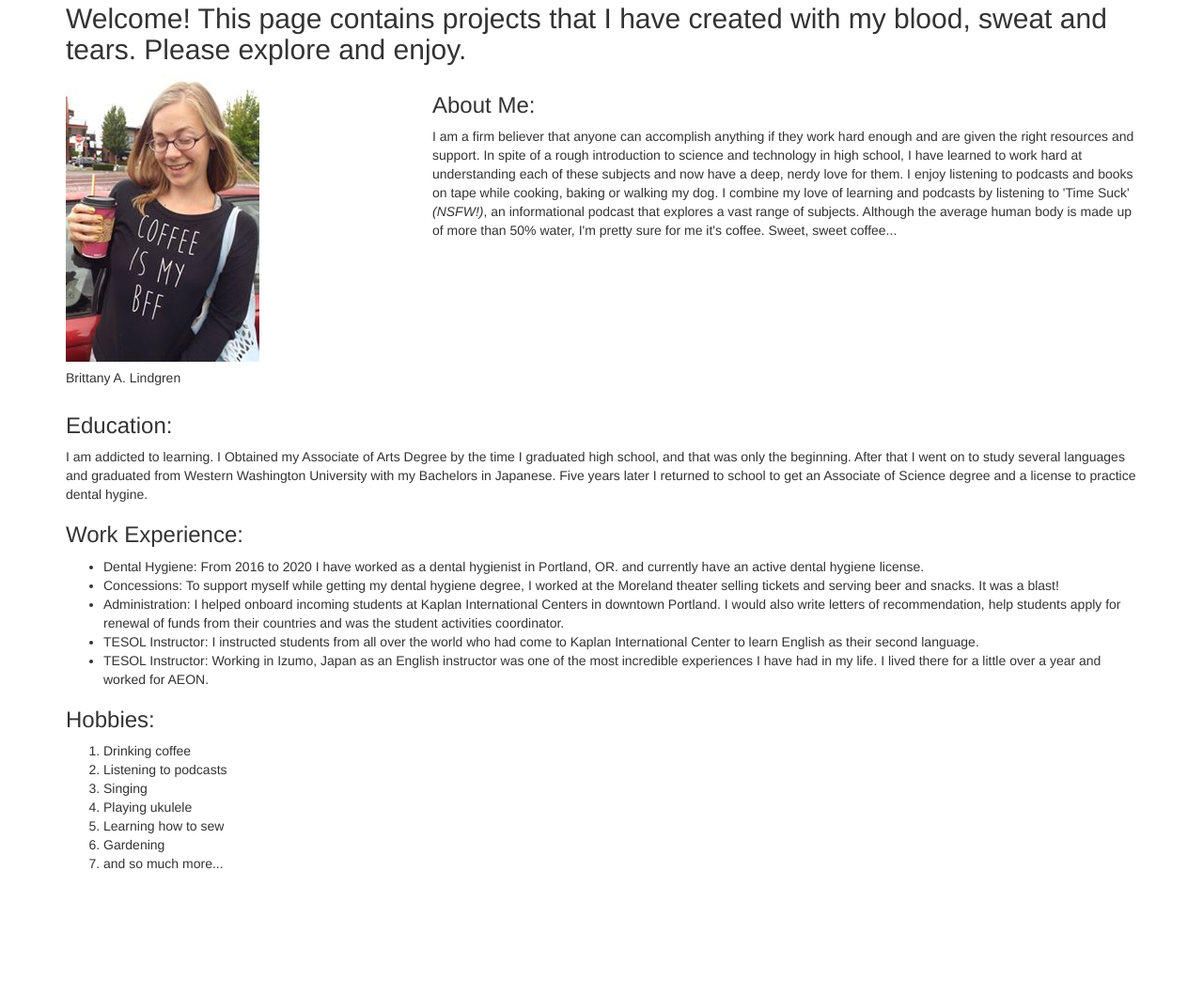
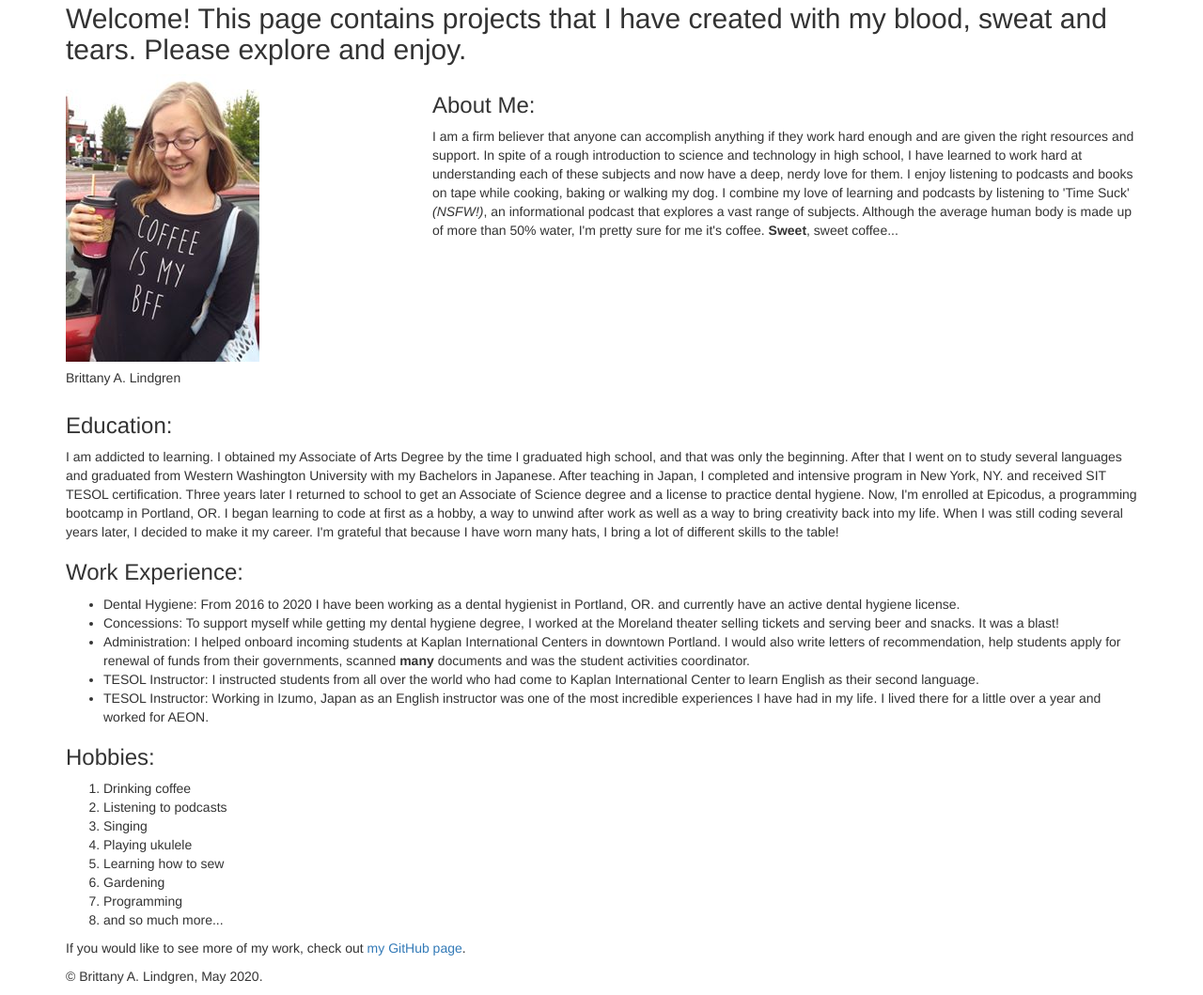
Before and after one commit to LINDGRENBA/portfolio-landing-page, a plain HTML site: page index.html in a window 1280 px wide. Shown: the part 77-1136 px from the top of the page at 94% size. Before the commit the page ends 1016 px from the top, so only its background shows below. Drawn offline with Linux system fonts and the light colour scheme.

Commit message:
Update about me section of html, add strong tags and footer.

```diff
--- a/index.html
+++ b/index.html
@@ -19,7 +19,7 @@
           </div>
           <div class="col-md-8 author-bio">
             <h3 class="section-header">About Me:</h3>
-            <p>I am a firm believer that anyone can accomplish anything if they work hard enough and are given the right resources and support. In spite of a rough introduction to science and technology in high school, I have learned to work hard at understanding each of these subjects and now have a deep, nerdy love for them. I enjoy listening to podcasts and books on tape while cooking, baking or walking my dog. I combine my love of learning and podcasts by listening to 'Time Suck' <em>(NSFW!)</em>, an informational podcast that explores a vast range of subjects. Although the average human body is made up of more than 50% water, I'm pretty sure for me it's coffee. Sweet, sweet coffee...</p>
+            <p>I am a firm believer that anyone can accomplish anything if they work hard enough and are given the right resources and support. In spite of a rough introduction to science and technology in high school, I have learned to work hard at understanding each of these subjects and now have a deep, nerdy love for them. I enjoy listening to podcasts and books on tape while cooking, baking or walking my dog. I combine my love of learning and podcasts by listening to 'Time Suck' <em>(NSFW!)</em>, an informational podcast that explores a vast range of subjects. Although the average human body is made up of more than 50% water, I'm pretty sure for me it's coffee. <strong>Sweet</strong>, sweet coffee...</p>
           </div>
         </div>
       </header>
@@ -27,14 +27,14 @@
       <div class="background">
         <div class="education">
           <h3 class="section-header">Education:</h3>
-          <p>I am addicted to learning. I Obtained my Associate of Arts Degree by the time I graduated high school, and that was only the beginning. After that I went on to study several languages and graduated from Western Washington University with my Bachelors in Japanese. Five years later I returned to school to get an Associate of Science degree and a license to practice dental hygine.</p>
+          <p>I am addicted to learning. I obtained my Associate of Arts Degree by the time I graduated high school, and that was only the beginning. After that I went on to study several languages and graduated from Western Washington University with my Bachelors in Japanese. After teaching in Japan, I completed and intensive program in New York, NY. and received SIT TESOL certification. Three years later I returned to school to get an Associate of Science degree and a license to practice dental hygiene. Now, I'm enrolled at Epicodus, a programming bootcamp in Portland, OR. I began learning to code at first as a hobby, a way to unwind after work as well as a way to bring creativity back into my life. When I was still coding several years later, I decided to make it my career. I'm grateful that because I have worn many hats, I bring a lot of different skills to the table!</p>
         </div>
         <div class="work-experience">
           <h3 class="section-header">Work Experience:</h3>
           <ul>
-            <li><span>Dental Hygiene:</span> From 2016 to 2020 I have worked as a dental hygienist in Portland, OR. and currently have an active dental hygiene license.</li>
+            <li><span>Dental Hygiene:</span> From 2016 to 2020 I have been working as a dental hygienist in Portland, OR. and currently have an active dental hygiene license.</li>
             <li><span>Concessions:</span> To support myself while getting my dental hygiene degree, I worked at the Moreland theater selling tickets and serving beer and snacks. It was a blast!</li>
-            <li><span>Administration:</span> I helped onboard incoming students at Kaplan International Centers in downtown Portland. I would also write letters of recommendation, help students apply for renewal of funds from their countries and was the student activities coordinator.</li>
+            <li><span>Administration:</span> I helped onboard incoming students at Kaplan International Centers in downtown Portland. I would also write letters of recommendation, help students apply for renewal of funds from their governments, scanned <strong>many</strong> documents and was the student activities coordinator.</li>
             <li><span>TESOL Instructor:</span> I instructed students from all over the world who had come to Kaplan International Center to learn English as their second language.</li>
             <li><span>TESOL Instructor:</span> Working in Izumo, Japan as an English instructor was one of the most incredible experiences I have had in my life. I lived there for a little over a year and worked for AEON.</li>
           </ul>
@@ -48,25 +48,21 @@
             <li>Playing ukulele</li>
             <li>Learning how to sew</li>
             <li>Gardening</li>
+            <li>Programming</li>
             <li>and so much more...</li>
           </ol>
         </div>
       </div>
-
-
-
-
+      <footer>
+        <p>If you would like to see more of my work, check out <a href="https://github.com/LINDGRENBA" target="_blank">my GitHub page</a>.</p>
+        <p class="copyright">&copy; Brittany A. Lindgren, May 2020.</p>
+      </footer>
     </div>
   </body>
 </html>
 
-<!-- Your name.
-An image of you, or something that represents you.
+<!--
 A list of projects you have created with active links to their GitHub pages sites or GitHub repositories.
 For each, include a brief description of the project and what languages it uses.
-An “About Me” section.
-Your background (education, job experience, or why did you decide to take a class on programming, etc).
-Your current interests, hobbies, and skills.
 A gh-pages branch so that your site may be viewed on GitHub Pages at your-username.github.io/portfolio.
-The following HTML tags are all used:   ul, ol, li,  strong, a,  and span.
 link to site on GitHub Pages in README.md-->
```
